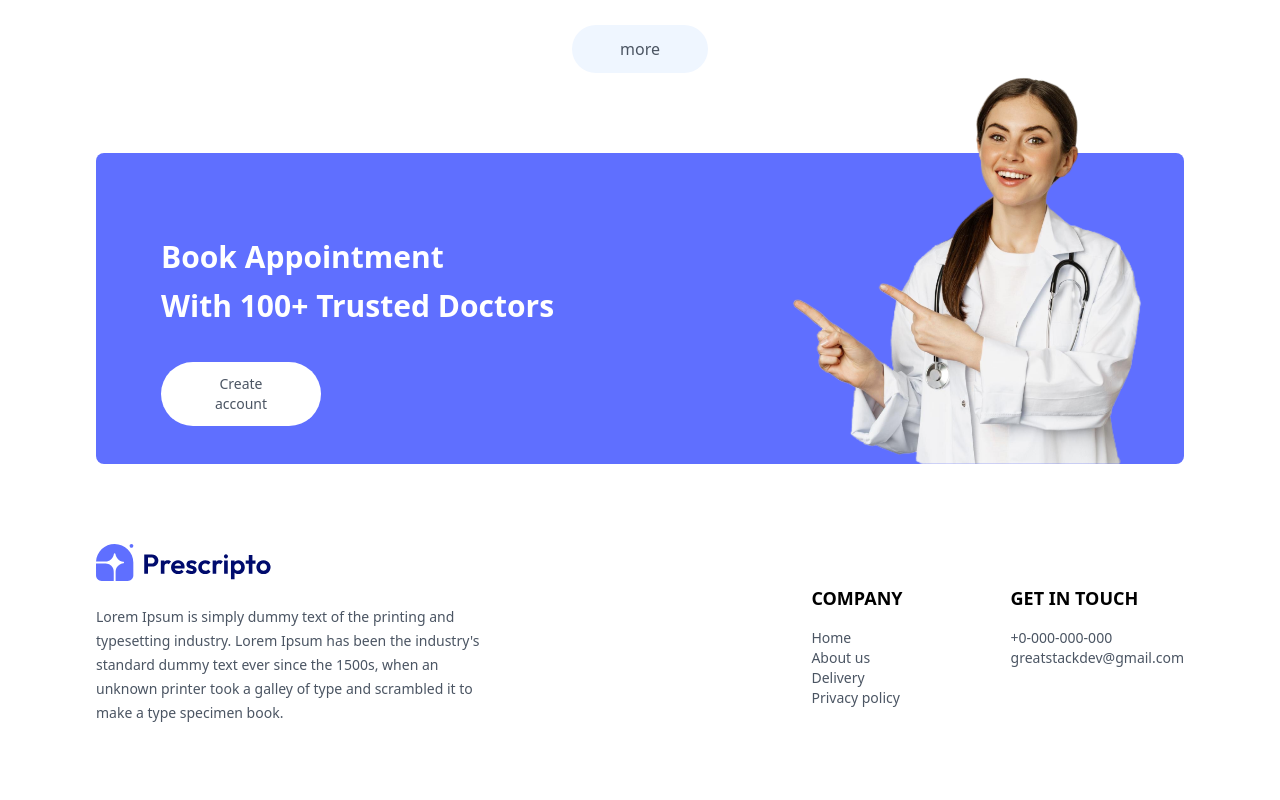
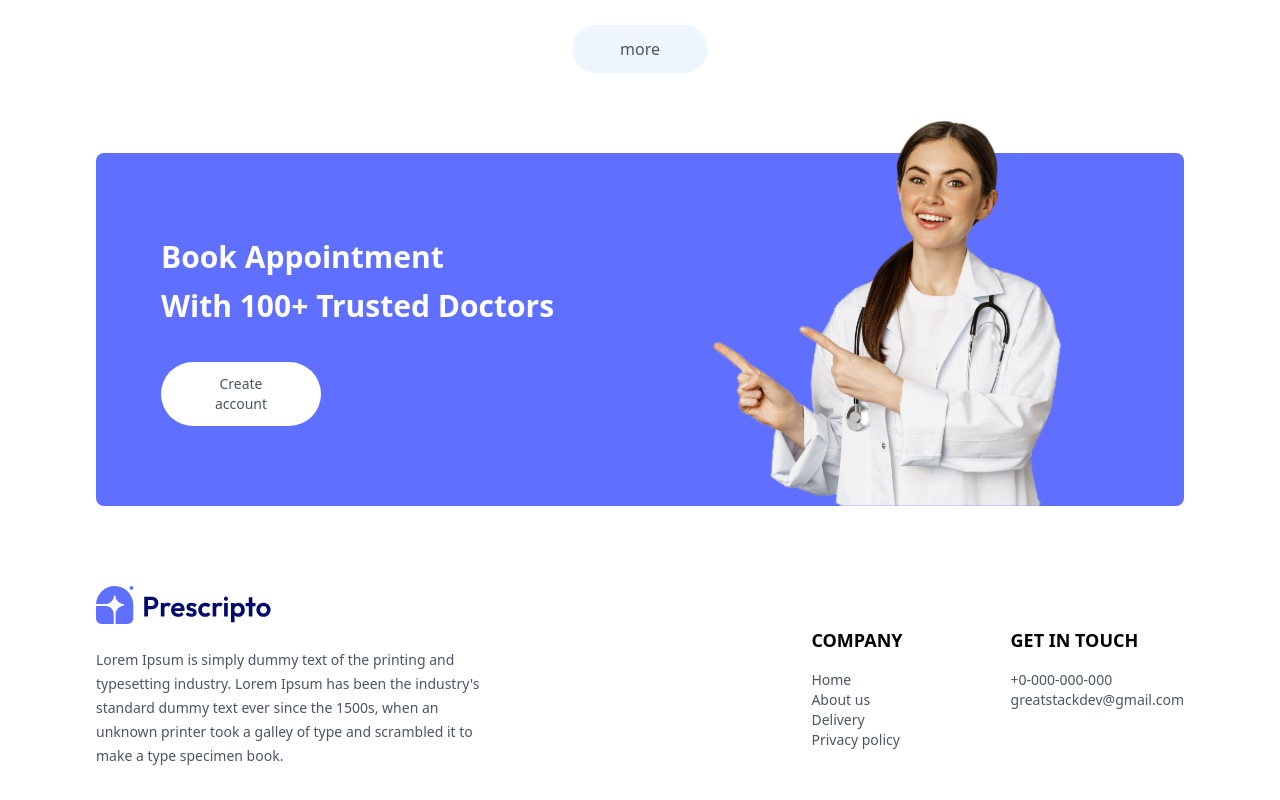
Before and after one commit to Maryiamreda/prescripto, a React (Vite) app: page / in a window 1280 px wide. Shown: the part 2376-3176 px from the top of the page. Before the commit the page ends 3133 px from the top, so only its background shows below. Built offline with nearby package versions, Linux system fonts and the light colour scheme.

Commit message:
fixing the banner

```diff
--- a/src/components/Banner.tsx
+++ b/src/components/Banner.tsx
@@ -2,10 +2,11 @@ import { useNavigate } from 'react-router-dom';
 import Image from '../assets/assets_frontend/appointment_img.png';
 const Banner = () => {
     //  md:h-[60vh] justify-between md:flex md:flex-row flex-colpx-6 sm:
+    // md:h-[311px]
     const navigate = useNavigate();
 
     return (
-        <div className="bg-primary  rounded-lg  md:h-[311px] sm:px-10 md:px-10  my-20 flex justify-between">
+        <div className="bg-primary  rounded-lg sm:px-10 md:px-10  my-20 flex justify-between">
 
             <div className='flex-1 py-8 pl-[25px] md:py-20' >
                 <h1
@@ -19,7 +20,7 @@ const Banner = () => {
 
             </div>
             {/* //md:w-[35%] */}
-            <div className="hidden lg:block lg:w-[35%] relative">
+            <div className="hidden lg:block lg:w-[35%] relative mr-20">
                 <img src={Image} className='w-full absolute bottom-0 right-0 max-w-md' />
 
             </div>
```
